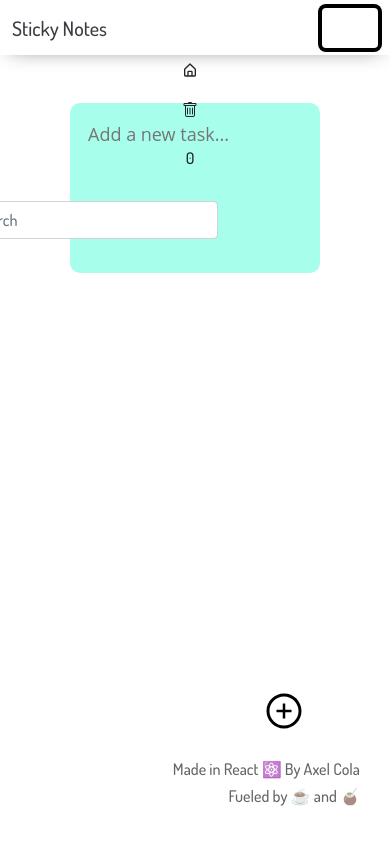
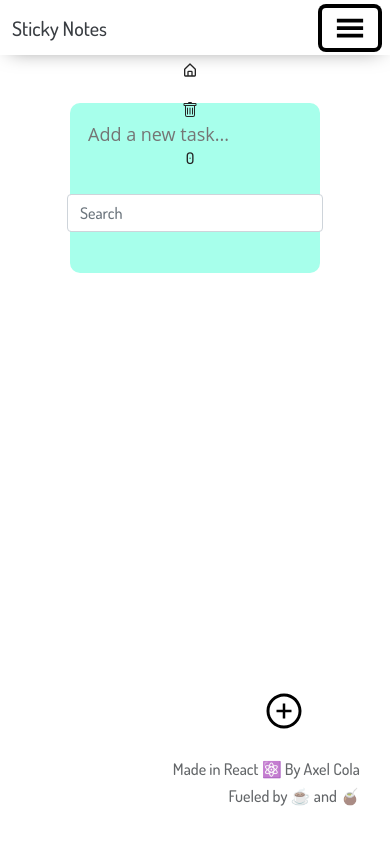
Before and after one commit to axelcola/sticky-notes-on-react, a React (Create React App) app: page / in a window 390 px wide. Both pictures are taken after a click on the button 350 px from the left and 28 px from the top of the page. Built offline with nearby package versions, Linux system fonts and the light colour scheme.

Commit message:
fixing styles navbar, its better for now

```diff
--- a/src/components/NavbarNotes.js
+++ b/src/components/NavbarNotes.js
@@ -2,6 +2,7 @@ import React from "react";
 import { Link } from "wouter";
 import { BiHomeAlt } from "react-icons/bi";
 import { BsTrash } from "react-icons/bs";
+import { GiHamburgerMenu } from "react-icons/gi";
 import "./navbar.css";
 import "bootstrap/dist/js/bootstrap.min.js";
 import Searcher from "./Searcher";
@@ -16,7 +17,7 @@ const NavbarNotes = (props) => {
           Sticky Notes
         </Link>
         <button
-          className="navbar-toggler "
+          className="navbar-toggler bg-ligth "
           type="button"
           data-bs-toggle="collapse"
           data-bs-target="#navbarSupportedContent"
@@ -24,7 +25,10 @@ const NavbarNotes = (props) => {
           aria-expanded="false"
           aria-label="Toggle navigation"
         >
-          <span className="navbar-toggler-icon"></span>
+          <span>
+            {" "}
+            <GiHamburgerMenu size={30} />
+          </span>
         </button>
         <div className="collapse navbar-collapse" id="navbarSupportedContent">
           <ul className="navbar-nav me-auto mb-2 mb-lg-0">
@@ -50,7 +54,7 @@ const NavbarNotes = (props) => {
               <p className="icons">{nNotes}</p>
             </li>
           </ul>
-          <div className="searcher">
+          <div className="searcher ml-auto">
             <Searcher searcher={props.searcher} />
           </div>
           <div className="white"></div>
--- a/src/components/navbar.css
+++ b/src/components/navbar.css
@@ -26,7 +26,20 @@ p{
     width: 70%;
 
 }
+@media (max-width: 999px){
+    .searcher{
+        margin: auto;
+    }
+
+}
 .nav-item{
     margin:auto;
     align-items: center;
 }
+.navbar .navbar-toggler .icon-bar {
+    background: black !important;
+}
+.toggler-icon{
+    color: #393d42 !important;
+    background-color: #393d42 !important;
+}
```
